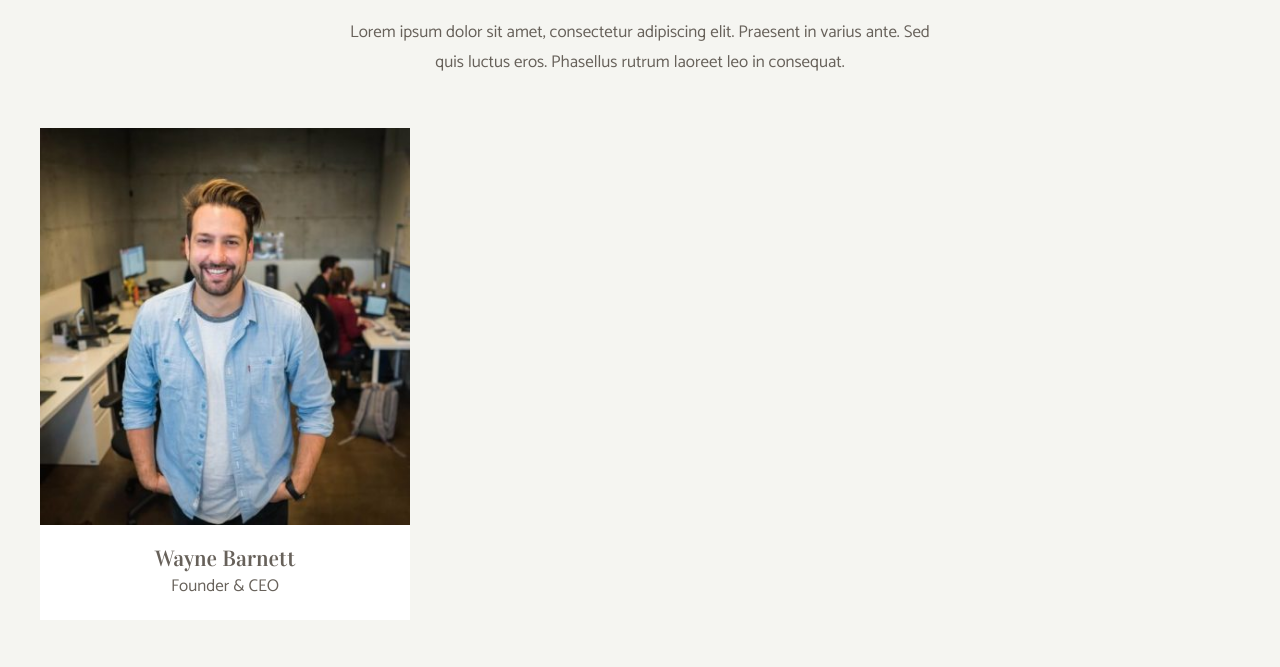
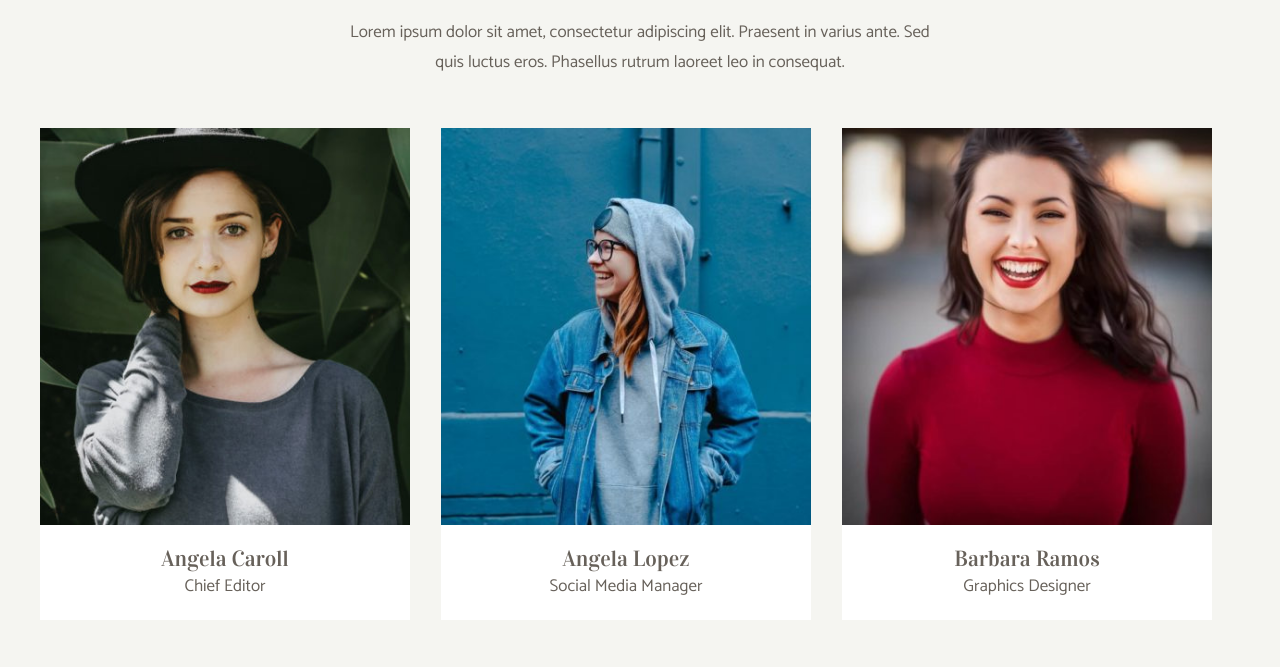
Before and after one commit to AlessandroFulco/js-our-team, a plain HTML site: page index.html in a window 1280 px wide. Shown: the part 107-774 px from the top of the page. Drawn offline with Linux system fonts and the light colour scheme.

Commit message:
finalizzazione esercizio

```diff
--- a/index.html
+++ b/index.html
@@ -23,7 +23,7 @@
         <div class="team-container">
           <!-- Inseriamo inizialmente una card statica per stilarla e vedere l'effetto finale -->
 
-          <div class="team-card">
+          <!-- <div class="team-card">
             <div class="card-image">
               <img
                 src="img/wayne-barnett-founder-ceo.jpg"
@@ -34,7 +34,7 @@
               <h3>Wayne Barnett</h3>
               <p>Founder & CEO</p>
             </div>
-          </div>
+          </div> -->
 
 
         </div>
--- a/js/script.js
+++ b/js/script.js
@@ -32,7 +32,7 @@ const arrayCard = [
     {
         "nome": "Barbara Ramos",
         "ruolo": "Graphics Designer",
-        "foto": "img/barbara-ramos-graphics-designer.jpg"
+        "foto": "img/barbara-ramos-graphic-designer.jpg"
     },
     {
         "nome": "Scott Estrada",
@@ -83,23 +83,38 @@ for (let i = 0; i < arrayCard.length; i++){
 
     // sfogliare ogni oggetto dell'array
     // e per ogni oggetto eseguire le seguenti istruzioni:
-    for (let chiave in oggettoIesimo){
-        // 1. assegnare l'immagine al tag img + alt
-        imgEl.src = oggettoIesimo["foto"];
 
-        console.log(oggettoIesimo["foto"]);
-
-        // 2. assegnare il nome al tag per il titolo
+    // 1. assegnare l'immagine al tag img + alt
+    imgEl.src = oggettoIesimo.foto;
+    imgEl.alt = oggettoIesimo.nome
 
 
-        // 3. assegnare il ruolo al tag per il ruolo
+    // 2. assegnare il nome al tag per il titolo
+    titleEl.append(oggettoIesimo.nome);
 
 
-    }
+    // 3. assegnare il ruolo al tag per il ruolo
+    roleEl.append(oggettoIesimo.ruolo);
+
+    console.log(oggettoIesimo.foto);
+    console.log(oggettoIesimo.nome);
+    console.log(oggettoIesimo.ruolo);
+
+    // appendere il contenuto ad ogni sotto container di team-card
+
+    // sezione card-Image
+    divElCardImage.append(imgEl);
+    divElTeamCard.append(divElCardImage);
+
+    // sezione card-text
+    divElCardText.append(titleEl);
+    divElCardText.append(roleEl);
+    divElTeamCard.append(divElCardText);
 
 
-    // dopo appendere il tutto nel div con classe team-container selezionato come contenitore
 
+    // appendere team-card a container principale
+    contenitore.append(divElTeamCard);
 
 }
 
```
